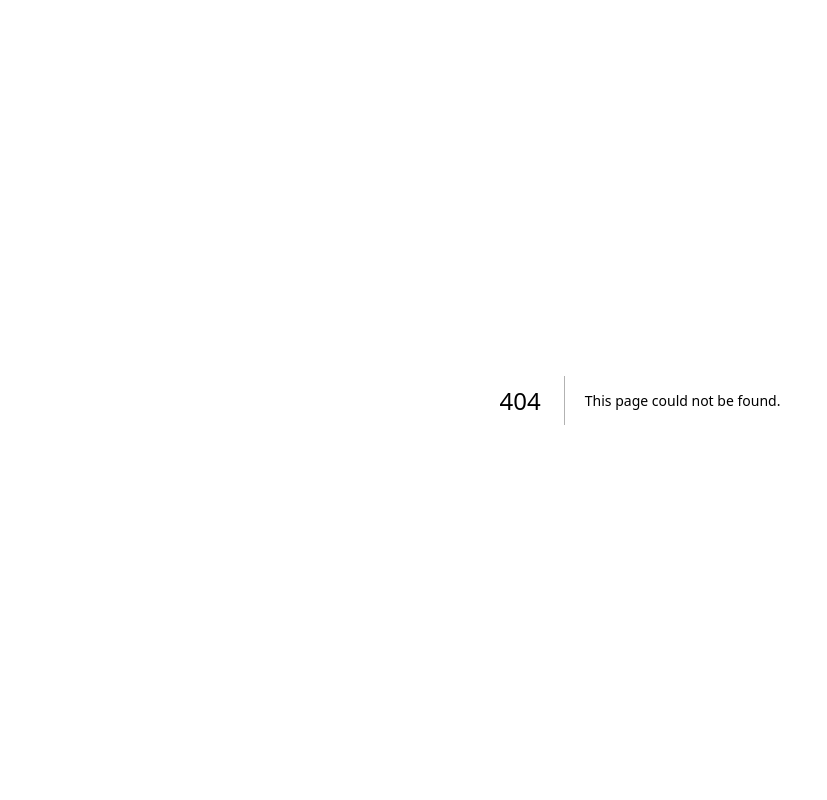
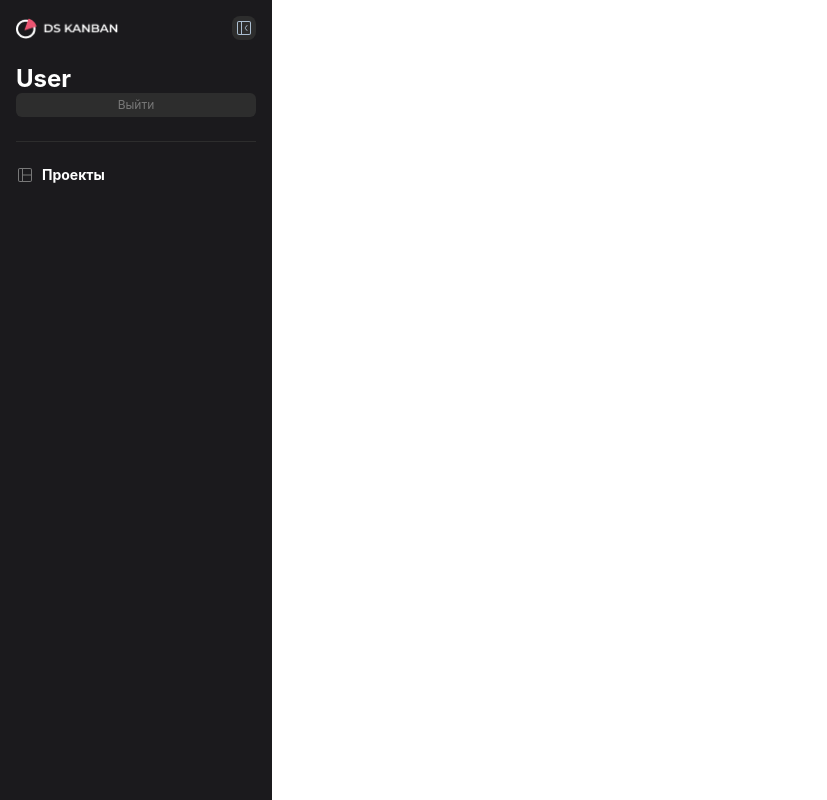
Before and after one commit to Vladimir-Seropol/kanban-task-tracker1, a Next.js app: page /projects/layout in a window 1280 px wide. Before the commit this address had no page. Shown: the whole page, without its empty margins (0-827 px from the left). Built offline with nearby package versions, Linux system fonts and the light colour scheme.

Commit message:
feat: created projects layout

```diff
--- /dev/null
+++ b/src/features/Sidebar/Sidebar.module.css
@@ -0,0 +1,61 @@
+.board__left {
+    width: 272px;
+    /* height: 874px; */
+    background: #1b1a1d;
+    display: flex;
+    flex-direction: column;
+    gap: 24px;
+    padding: 16px;
+    flex-shrink: 0;
+    position: relative;
+    transition: all ease 0.3s;
+    height: 100vh;
+}
+
+.board__left_header_icon{
+    transition: all ease 0.30s ;
+}
+
+.is_clicked{
+    width: 40px;
+    padding: 10px;
+}
+
+.board__left_header {
+    display: flex;
+    justify-content: space-between;
+    align-items: center;
+}
+
+.is_clicked .board__left_header_logo{
+    opacity: 0;
+}
+.is_clicked .board__left_header_icon{
+    position: absolute;
+    top: 16px;
+    z-index: 2;
+    left: 10px;
+    transition: all ease 0.30s ;
+    transform: rotate(180deg);
+}
+
+.is_clicked .board__left_user{
+    display: none;
+}
+
+.is_clicked h4{
+    margin-left: 10px;
+}
+
+.sidebarLink {
+    font-size: 14px;
+}
+
+.board__left_project {
+    display: flex;
+    gap: 8px;
+    justify-content: flex-start;
+    align-items: center;
+    height: 66px;
+    border-top: 1px solid #2d2d2d;
+}
--- /dev/null
+++ b/src/features/Sidebar/Sidebar.tsx
@@ -0,0 +1,77 @@
+import React, { useState } from 'react';
+import Image from 'next/image';
+import Button from '@/components/Button';
+import Link from 'next/link';
+import style from './Sidebar.module.css';
+
+function Sidebar() {
+  const [isClicked, setIsClicked] = useState(false); // Состояние для отслеживания клика
+
+  const handleClick = () => {
+    setIsClicked(!isClicked); // Меняем состояние при клике
+  };
+
+  return (
+    <aside
+      className={`${style.board__left} ${isClicked ? style.is_clicked : ''}`}
+    >
+      <div className={style.board__left_header}>
+        <Image
+          className={style.board__left_header_logo}
+          src="/logo_board.png"
+          alt="logo_board"
+          width={103} // Укажите ширину изображения
+          height={21}
+        />
+        <Image
+          className={style.board__left_header_icon}
+          src="/icon_board1.svg"
+          alt="icon_board"
+          width={24} // Укажите ширину изображения
+          height={24}
+          onClick={handleClick}
+          onKeyDown={(e: { key: string }) => {
+            if (e.key === 'Enter' || e.key === ' ') {
+              handleClick();
+            }
+          }}
+          role="button"
+          tabIndex={0}
+          style={{ cursor: 'pointer' }}
+        />
+      </div>
+      <div className={style.board__left_user}>
+        <h2 style={{ color: '#fff' }}>User</h2>
+        <Button
+          text="Выйти"
+          inlineStyle={{
+            width: '100%',
+            height: '24px',
+            padding: '4.5px',
+            background: '#2D2D2D',
+            fontSize: '12px',
+            lineHeight: '14.52px',
+            color: '#787878',
+          }}
+          type="button"
+          onClick={() => {}}
+        />
+      </div>
+      <div className={style.board__left_project}>
+        <Image
+          src="/icon_board3.svg"
+          alt="icon_board"
+          width={18} // Укажите ширину изображения
+          height={18}
+        />
+        <Link href="/projects">
+          <h4 className={`${style.sidebarLink}`} style={{ color: '#fff' }}>
+            Проекты
+          </h4>
+        </Link>
+      </div>
+    </aside>
+  );
+}
+
+export default Sidebar;
--- /dev/null
+++ b/src/pages/projects/layout.tsx
@@ -0,0 +1,11 @@
+import Sidebar from '@/features/Sidebar/Sidebar';
+import { ReactNode } from 'react';
+
+export default function Layout({ children }: { children: ReactNode }) {
+  return (
+    <div style={{ display: 'flex' }}>
+      <Sidebar />
+      {children}
+    </div>
+  );
+}
```
